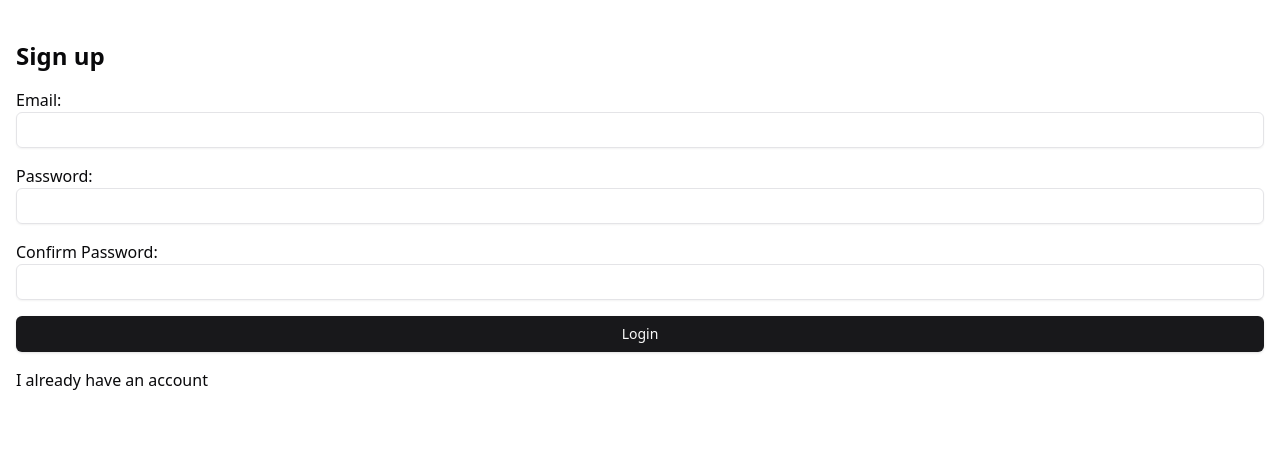
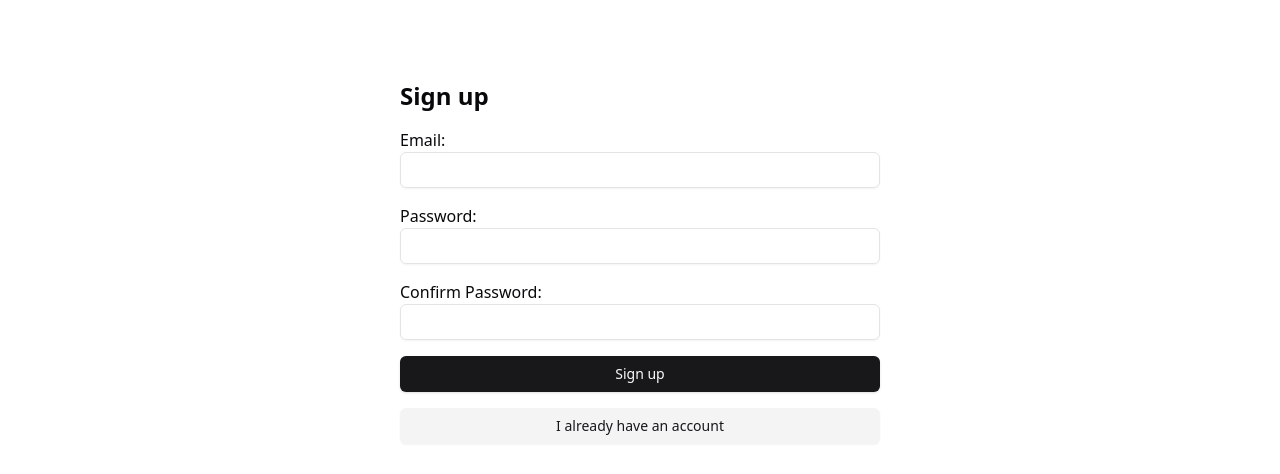
Before and after one commit to paullouppe/health_coaching_app, a React (Vite) app: page /signup in a window 1280 px wide. Shown: the top 474 px of the page. Built offline with nearby package versions, Linux system fonts and the light colour scheme.

Commit message:
fixed sign up and sign in

```diff
--- a/src/pages/Signin.jsx
+++ b/src/pages/Signin.jsx
@@ -18,7 +18,7 @@ function Signin() {
     };
 
     return (
-      <div className="container mx-auto px-4">
+      <div className="container mx-auto md:w-2/5 md:mt-20 px-4">
         <form onSubmit={handleSubmit(onSubmit)} className="mt-10 flex flex-col gap-4">
           <h1 className="font-bold text-2xl">Login</h1>
           <div>
@@ -28,7 +28,7 @@ function Signin() {
               type="email"
               {...register("email", { required: "Email is required", pattern: /^\S+@\S+$/i })}
             />
-            {errors.email && <p>{errors.email.message}</p>}
+            {errors.email && <p className="text-red-500 text-sm mt-1">{errors.email.message}</p>}
           </div>
           <div>
             <label htmlFor="password">Password:</label>
@@ -37,11 +37,11 @@ function Signin() {
               type="password"
               {...register("password", { required: "Password is required" })}
             />
-            {errors.password && <p>{errors.password.message}</p>}
+            {errors.password && <p className="text-red-500 text-sm mt-1">{errors.password.message}</p>}
           </div>
           <Button type="submit">Login</Button>
 
-          <Link to={"/signup"}>I don't have an account</Link>
+          <Button variant="secondary"><Link to={"/signup"}>I don't have an account</Link></Button>
         </form>
       </div>
     );
--- a/src/pages/Signup.jsx
+++ b/src/pages/Signup.jsx
@@ -8,17 +8,14 @@ function Signup() {
     const { register, handleSubmit, watch, formState: { errors } } = useForm();
     const navigate = useNavigate();
 
-    // Watch the value of the password field to compare it with the confirmPassword field
     const password = watch("password");
 
     const onSubmit = data => {
-        // No need to check if passwords match here if you're using validation rules
-        // as the form won't submit if there are errors
         return navigate("/signin");
     };
 
     return (
-        <div className="container mx-auto px-4">
+      <div className="container mx-auto md:w-2/5 md:mt-20 px-4">
          <form onSubmit={handleSubmit(onSubmit)} className="mt-10 flex flex-col gap-4">
              <h1 className="font-bold text-2xl">Sign up</h1>
              <div>
@@ -28,7 +25,7 @@ function Signup() {
                      type="email"
                      {...register("email", { required: "Email is required", pattern: /^\S+@\S+$/i })}
                  />
-                    {errors.email && <p>{errors.email.message}</p>}
+                 {errors.email && <p className="text-red-500 text-sm mt-1">{errors.email.message}</p>}
              </div>
              <div>
                  <label htmlFor="password">Password:</label>
@@ -37,7 +34,7 @@ function Signup() {
                      type="password"
                      {...register("password", { required: "Password is required" })}
                  />
-                    {errors.password && <p>{errors.password.message}</p>}
+                 {errors.password && <p className="text-red-500 text-sm mt-1">{errors.password.message}</p>}
              </div>
              <div>
                  <label htmlFor="confirmPassword">Confirm Password:</label>
@@ -49,12 +46,14 @@ function Signup() {
                              value === password || "The passwords do not match"
                      })}
                  />
-                    {errors.confirmPassword && <p>{errors.confirmPassword.message}</p>}
+                 {errors.confirmPassword && <p className="text-red-500 text-sm mt-1">{errors.confirmPassword.message}</p>}
              </div>
 
-                <Button type="submit">Login</Button>
+             <Button type="submit">Sign up</Button>
 
-                <Link to={"/signin"}>I already have an account</Link>
+
+             <Button variant="secondary"><Link to={"/signin"}>I already have an account</Link></Button>
+
          </form>
      </div>
     );
```
Lines whose indentation alone changed are shown as unchanged.
